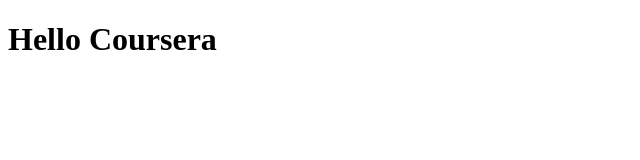
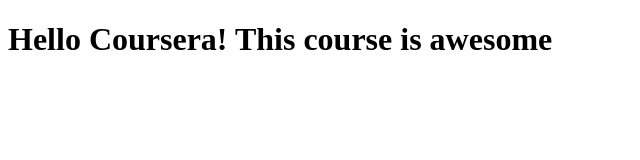
Before and after one commit to MichaelWe1/Coursera-test, a plain HTML site: page site/index.html in a window 1280 px wide. Shown: the whole page, without its empty margins (0-640 px from the left). Drawn offline with Linux system fonts and the light colour scheme.

Commit message:
nothing changed

```diff
--- a/site/index.html
+++ b/site/index.html
@@ -4,6 +4,6 @@
 	<title>Coursera Likes Men</title>
 </head>
 <body>
-<h1>Hello Coursera</h1>
+<h1>Hello Coursera! This course is awesome</h1>
 </body>
 </html>
```
